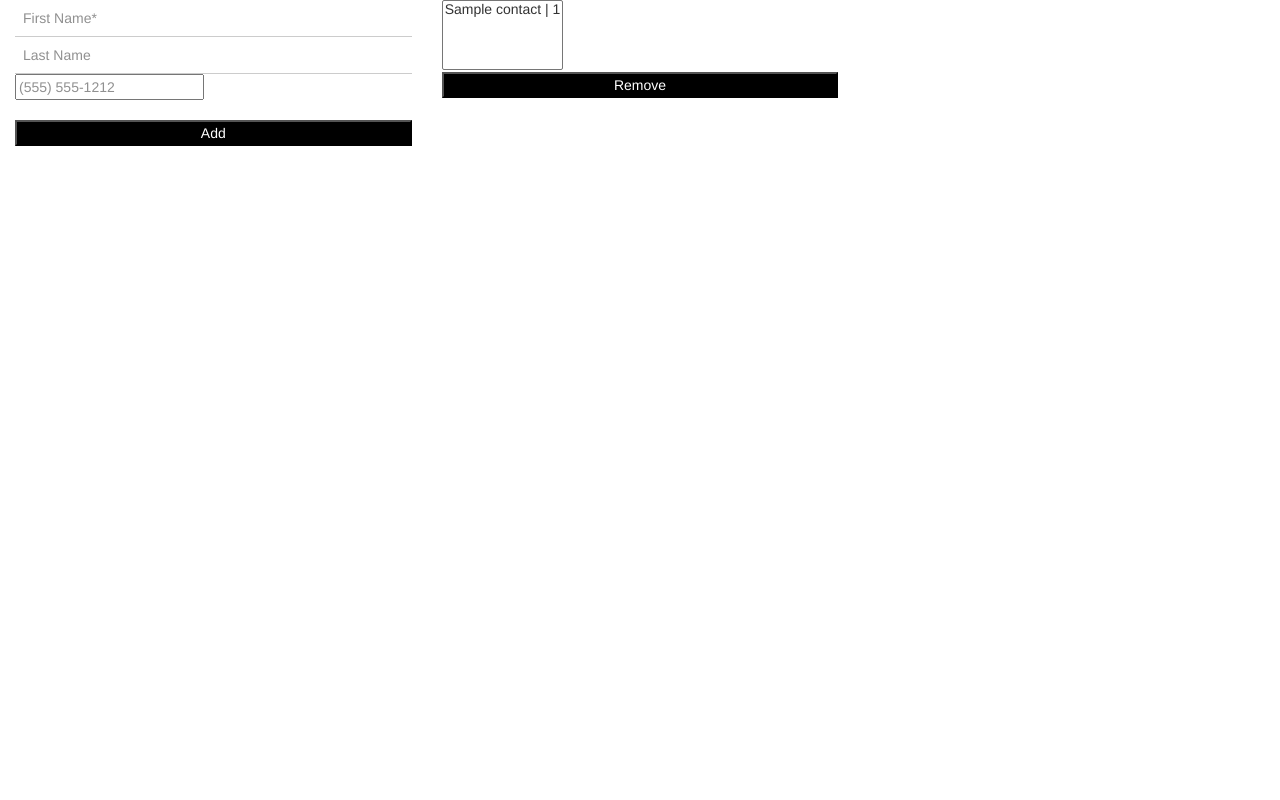
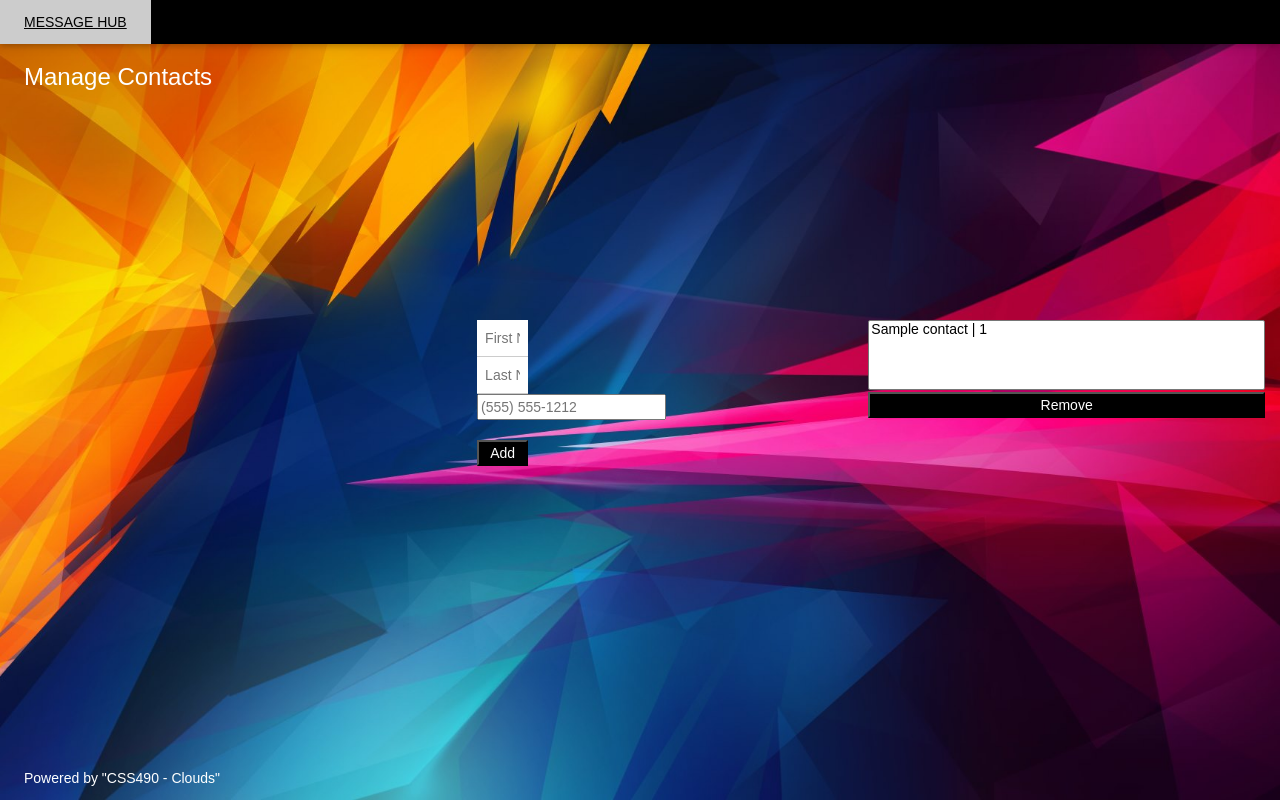
Before and after one commit to olgarose/css490-final, a Python web app: template templates/easier_edit.html in a window 1280 px wide. Run offline with Jinja, Linux system fonts and the light colour scheme; the template is opened without the code that fills it: most values are stand-ins (such as "Sample title", 1, 10 or a date in 2020); some libraries are stand-ins or nearby versions.

Commit message:
Revert "re-added account button"
This reverts commit 09033ecc915d52764506c608e13a579fc34faed7.

```diff
--- a/templates/account.html
+++ b/templates/account.html
@@ -23,7 +23,7 @@
 
     .bgimg {
         min-height: 100%;
-        background: url("/static/account_image2.jpg") center;
+        background: url("/static/account_image.jpg") center;
         background-size: cover;
     }
 
--- a/templates/easier_edit.html
+++ b/templates/easier_edit.html
@@ -6,8 +6,83 @@
 <script type="text/javascript" src="{{ url_for('static', filename = 'javascr.js') }}"></script>
 <link rel="stylesheet" href="https://www.w3schools.com/lib/w3.css">
 <link rel="stylesheet" href="https://maxcdn.bootstrapcdn.com/bootstrap/3.3.7/css/bootstrap.min.css">
+<style>
+        body, h1 {
+        font-family: "Raleway", sans-serif
+    }
 
+    body, html {
+        height: 100%
+    }
+
+    #bootstrap-overrides input, button, select,
+    textarea, input, optgroup {
+        color: #000000;
+    }
+
+    .bgimg {
+        min-height: 100%;
+        background: url("/static/account_image.jpg") center;
+        background-size: cover;
+    }
+
+    .messagebox {
+        width: 150%;
+    }
+
+    .row_page {
+        position: absolute;
+        top: 40%;
+    }
+
+    .contact_form {
+        padding-right: 30%;
+        padding-left: 20%;
+    }
+
+    .add_contacts {
+        padding-right: 70%;
+        padding-left: 10%;
+    }
+
+    .selectpicker {
+        width: 100%;
+    }
+
+    .w3-display-topleft {
+        top: 6%;
+    }
+</style>
 <body>
+
+
+
+
+<!-- Navbar -->
+<div class="w3-top">
+    <div class="w3-bar w3-black w3-card-2">
+        <a class="w3-bar-item w3-button w3-padding-large w3-hide-medium w3-hide-large w3-opennav w3-right"
+           href="javascript:void(0)" onclick="myFunction()" title="Toggle Navigation Menu"><i
+                class="fa fa-bars"></i></a>
+        <a href="{{ url_for('account_page') }}" class="w3-bar-item w3-button w3-padding-large">MESSAGE HUB</a>
+        <a href="javascript:void(0)" class="w3-padding-large w3-hover-red w3-hide-small w3-right"><i
+                class="fa fa-search"></i></a>
+    </div>
+</div>
+
+
+<div class="bgimg w3-display-container w3-animate-opacity w3-text-white">
+    <div class="w3-display-topleft w3-padding-large w3-xlarge">
+        Manage Contacts
+    </div>
+    {# BLANK LEFT SIDE OF PAGE#}
+    <div class="row_page">
+        <div class="col-md-4">
+            <div class="container">
+
+            </div>
+        </div>
+        <div class="col-md-4">
 
             {# Adding Contact Form #}
             <div class="col-md-4">
@@ -22,7 +97,7 @@
                     </form>
                 </div>
             </div>
-
+        </div>
 
         <div class="col-md-4">
             <div class="select_contacts">
@@ -37,5 +112,17 @@
                 </form>
             </div>
         </div>
+    </div>
+
+
+    <div class="w3-display-bottomleft w3-padding-large">
+        Powered by "CSS490 - Clouds"</a>
+    </div>
+</div>
+
+
+
+
+
 </body>
 </html>
--- a/templates/index.html
+++ b/templates/index.html
@@ -27,7 +27,7 @@ body, html {height: 100%}
     <a href="{{ url_for('main') }}" class="w3-bar-item w3-button w3-padding-large">HOME</a>
     <a href="{{ url_for('login_page') }}" class="w3-bar-item w3-button w3-padding-large w3-hide-small">LOGIN</a>
     <a href="{{ url_for('signup_page') }}" class="w3-bar-item w3-button w3-padding-large w3-hide-small">SIGNUP</a>
-    <a href="{{ url_for('account_page') }}" class="w3-bar-item w3-button w3-padding-large w3-hide-small">ACCOUNT</a>
+    <!--<a href="{{ url_for('account_page') }}" class="w3-bar-item w3-button w3-padding-large w3-hide-small">ACCOUNT</a>-->
     <a href="javascript:void(0)" class="w3-padding-large w3-hover-red w3-hide-small w3-right"><i class="fa fa-search"></i></a>
   </div>
 </div>
--- a/templates/login.html
+++ b/templates/login.html
@@ -42,7 +42,7 @@ body, html {height: 100%}
     <a href="{{ url_for('main') }}" class="w3-bar-item w3-button w3-padding-large">HOME</a>
     <a href="{{ url_for('login_page') }}" class="w3-bar-item w3-button w3-padding-large w3-hide-small">LOGIN</a>
     <a href="{{ url_for('signup_page') }}" class="w3-bar-item w3-button w3-padding-large w3-hide-small">SIGNUP</a>
-    <a href="{{ url_for('account_page') }}" class="w3-bar-item w3-button w3-padding-large w3-hide-small">ACCOUNT</a
+    <!--<a href="{{ url_for('account_page') }}" class="w3-bar-item w3-button w3-padding-large w3-hide-small">ACCOUNT</a>-->
     <a href="javascript:void(0)" class="w3-padding-large w3-hover-red w3-hide-small w3-right"><i class="fa fa-search"></i></a>
   </div>
 </div>
```
Also changed, not shown: templates/signup.html (+9 -9 lines). Lines whose indentation alone changed are shown as unchanged.
